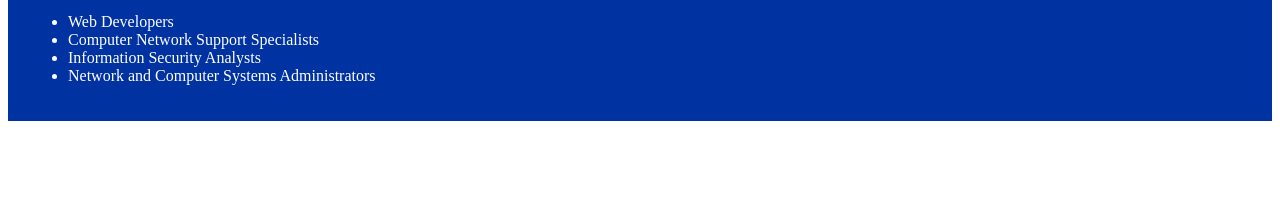
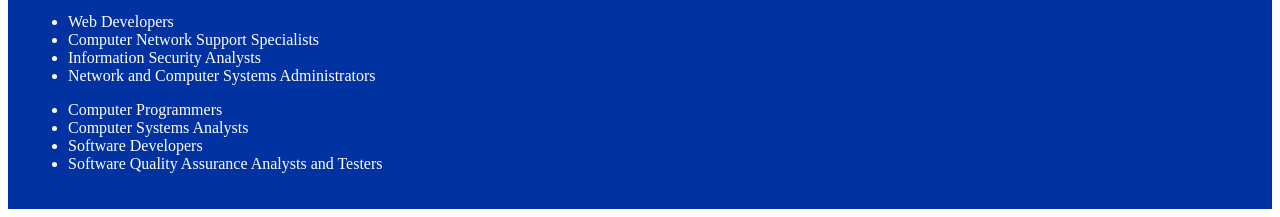
Before and after one commit to natzi-ely/gateway, a plain HTML site: page index.html in a window 1280 px wide. Shown: the part 652-869 px from the top of the page. Before the commit the page ends 800 px from the top, so only its background shows below. Drawn offline with Linux system fonts and the light colour scheme.

Commit message:
added careers

```diff
--- a/index.html
+++ b/index.html
@@ -64,6 +64,13 @@
             <li>Network and Computer Systems Administrators</li>
         </ul>
 
+        <ul class="row3">
+            <li>Computer Programmers</li>
+            <li>Computer Systems Analysts</li>
+            <li>Software Developers</li>
+            <li>Software Quality Assurance Analysts and Testers</li>
+        </ul>
+
         </footer>
     </div>
 
```
